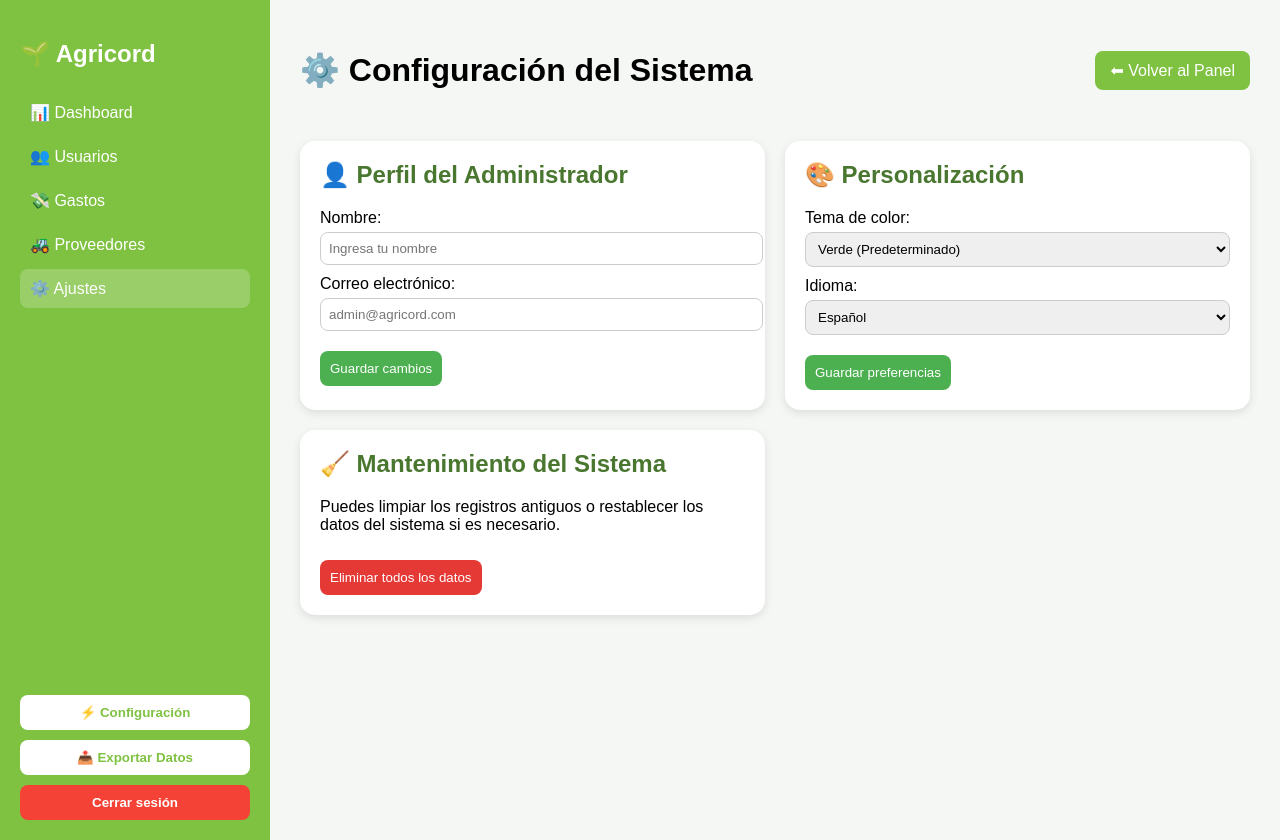
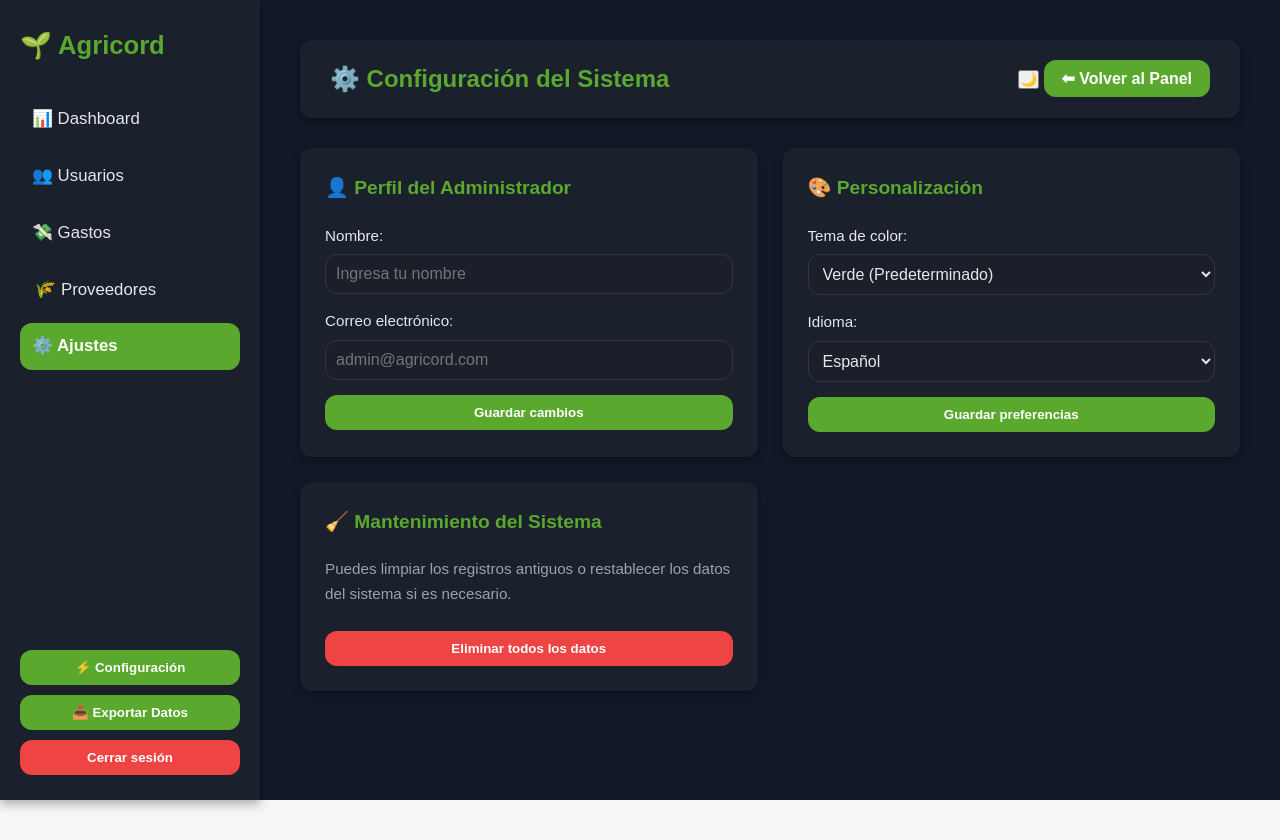
Before and after one commit to Jasa331/ProyectoDEMO, a website: page HTML/ajustes.html in a window 1280 px wide. After the commit the page ends 800 px from the top, so only its background shows below. Drawn offline with Linux system fonts and the light colour scheme.

Commit message:
cambio de css ajustes claro/oscuro, algunos ajustes en html admin

```diff
--- a/HTML/ajustes.html
+++ b/HTML/ajustes.html
@@ -13,11 +13,12 @@
     <h2 class="logo">🌱 Agricord</h2>
     <nav>
       <a href="index_dasboard_admin.html">📊 Dashboard</a>
-      <a href="usuarios.html">👥 Usuarios</a>
+      <a href="#">👥 Usuarios</a>
       <a href="gastos.html">💸 Gastos</a>
-      <a href="proveedores.html">🚜 Proveedores</a>
+      <a href="../HTML/index_proveedor_insumo.html"><i>🌾</i> Proveedores</a>
       <a href="ajustes.html" class="active">⚙️ Ajustes</a>
     </nav>
+
     <div class="acciones">
       <button class="btn-secundario">⚡ Configuración</button>
       <button class="btn-secundario">📤 Exportar Datos</button>
@@ -27,8 +28,13 @@
 
   <main class="contenido">
     <header class="header">
-      <h1>⚙️ Configuración del Sistema</h1>
-      <a href="index_dasboard_admin.html" class="btn-volver">⬅ Volver al Panel</a>
+      <div class="header-left">
+        <h1>⚙️ Configuración del Sistema</h1>
+      </div>
+      <div class="header-right">
+        <button id="themeToggle" title="Cambiar tema">🌙</button>
+        <a href="index_dasboard_admin.html" class="btn-volver">⬅ Volver al Panel</a>
+      </div>
     </header>
 
     <section class="configuracion">
--- a/css/ajustes.css
+++ b/css/ajustes.css
@@ -1,136 +1,258 @@
-body {
-  display: flex;
-  font-family: 'Poppins', sans-serif;
-  background-color: #f4f7f3;
-  margin: 0;
+/* ==================== VARIABLES ==================== */
+:root {
+  --primary: #5AA82E;
+  --primary-dark: #74BE46;
+  --secondary: #F0BE82;
+  --background: #111827;
+  --card: #1A202C;
+  --text-light: #E5E7EB;
+  --text-muted: #9CA3AF;
+  --radius: 12px;
+  --shadow: 0 4px 10px rgba(0, 0, 0, 0.3);
+  --transition: all 0.3s ease;
 }
 
+/* ==================== RESET ==================== */
+* {
+  margin: 0;
+  padding: 0;
+  box-sizing: border-box;
+}
+
+body {
+  font-family: 'Poppins', sans-serif;
+  background: var(--background);
+  color: var(--text-light);
+  display: flex;
+  min-height: 100vh;
+  line-height: 1.6;
+}
+
+/* ==================== SIDEBAR ==================== */
 .sidebar {
-  width: 230px;
-  background-color: #7fc242;
-  color: white;
+  width: 260px;
+  background: var(--card);
+  padding: 25px 20px;
   display: flex;
   flex-direction: column;
-  padding: 20px;
-  min-height: 100vh;
+  justify-content: space-between;
+  position: fixed;
+  top: 0;
+  bottom: 0;
+  left: 0;
+  box-shadow: var(--shadow);
 }
 
-.logo {
-  font-size: 1.5em;
-  margin-bottom: 20px;
+.sidebar .logo {
+  font-size: 1.6rem;
+  color: var(--primary);
+  margin-bottom: 30px;
+  text-align: left;
 }
 
-nav a {
-  display: block;
-  color: white;
+.sidebar nav a {
+  display: flex;
+  align-items: center;
+  gap: 8px;
   text-decoration: none;
-  padding: 10px;
-  border-radius: 8px;
-  margin: 5px 0;
-  transition: background 0.3s;
+  color: var(--text-light);
+  font-size: 1.05rem;
+  padding: 10px 12px;
+  border-radius: var(--radius);
+  margin-bottom: 10px;
+  transition: var(--transition);
 }
 
-nav a:hover, nav a.active {
-  background: rgba(255,255,255,0.2);
+.sidebar nav a:hover,
+.sidebar nav a.active {
+  background: var(--primary);
+  color: white;
+  font-weight: 600;
 }
 
+/* --- Botones del sidebar --- */
 .acciones {
-  margin-top: auto;
   display: flex;
   flex-direction: column;
   gap: 10px;
+  margin-top: auto;
 }
 
-.btn-secundario, .btn-cerrar {
+.acciones button {
+  padding: 10px;
+  border-radius: var(--radius);
   border: none;
-  border-radius: 8px;
-  padding: 10px;
-  font-weight: bold;
   cursor: pointer;
+  font-weight: 600;
+  transition: var(--transition);
 }
 
 .btn-secundario {
-  background: #fff;
-  color: #7fc242;
+  background: var(--primary);
+  color: white;
+}
+
+.btn-secundario:hover {
+  background: var(--primary-dark);
 }
 
 .btn-cerrar {
-  background: #f44336;
+  background: #ef4444;
   color: white;
 }
 
-.contenido {
-  flex: 1;
-  padding: 30px;
+.btn-cerrar:hover {
+  background: #dc2626;
 }
 
+/* ==================== CONTENIDO PRINCIPAL ==================== */
+.contenido {
+  margin-left: 260px;
+  flex: 1;
+  padding: 40px;
+  background: var(--background);
+  display: flex;
+  flex-direction: column;
+  gap: 30px;
+}
+
+/* ==================== HEADER ==================== */
 .header {
   display: flex;
   justify-content: space-between;
   align-items: center;
+  background: var(--card);
+  padding: 20px 30px;
+  border-radius: var(--radius);
+  box-shadow: var(--shadow);
+}
+
+.header h1 {
+  font-size: 1.5rem;
+  color: var(--primary);
 }
 
 .btn-volver {
-  background: #7fc242;
+  background: var(--primary);
   color: white;
-  padding: 10px 15px;
-  border-radius: 8px;
+  padding: 10px 18px;
+  border: none;
+  border-radius: var(--radius);
+  cursor: pointer;
+  font-weight: 600;
   text-decoration: none;
+  transition: var(--transition);
 }
 
+.btn-volver:hover {
+  background: var(--primary-dark);
+}
+
+/* ==================== SECCIONES DE CONFIGURACIÓN ==================== */
 .configuracion {
   display: grid;
-  grid-template-columns: repeat(auto-fit, minmax(320px, 1fr));
-  gap: 20px;
-  margin-top: 30px;
+  grid-template-columns: repeat(auto-fit, minmax(350px, 1fr));
+  gap: 25px;
 }
 
 .card {
-  background: white;
-  border-radius: 15px;
-  box-shadow: 0 3px 10px rgba(0,0,0,0.1);
-  padding: 20px;
+  background: var(--card);
+  border-radius: var(--radius);
+  box-shadow: var(--shadow);
+  padding: 25px;
+  display: flex;
+  flex-direction: column;
+  gap: 15px;
+  transition: var(--transition);
+}
+
+.card:hover {
+  transform: translateY(-3px);
 }
 
 .card h2 {
-  margin-top: 0;
-  color: #4a772f;
+  color: var(--primary);
+  font-size: 1.2rem;
+  margin-bottom: 5px;
 }
 
-label {
-  display: block;
-  margin: 10px 0;
-  font-weight: 500;
+.card p {
+  color: var(--text-muted);
+  margin-bottom: 10px;
+  font-size: 0.95rem;
 }
 
-input, select {
-  width: 100%;
-  padding: 8px;
-  border-radius: 8px;
-  border: 1px solid #ccc;
-  margin-top: 5px;
+.card label {
+  display: flex;
+  flex-direction: column;
+  font-weight: 500;
+  color: var(--text-light);
+  font-size: 0.95rem;
+}
+
+.card input,
+.card select {
+  margin-top: 6px;
+  padding: 10px;
+  border-radius: var(--radius);
+  border: 1px solid #2D3748;
+  background: #1C1F2A;
+  color: var(--text-light);
+  font-size: 1rem;
+  transition: border var(--transition);
+}
+
+.card input:focus,
+.card select:focus {
+  outline: none;
+  border-color: var(--primary);
+}
+
+/* ==================== BOTONES DE LAS CARDS ==================== */
+.btn-guardar,
+.btn-alerta {
+  padding: 10px 18px;
+  border-radius: var(--radius);
+  border: none;
+  font-weight: 600;
+  cursor: pointer;
+  transition: var(--transition);
 }
 
 .btn-guardar {
-  background: #4CAF50;
+  background: var(--primary);
   color: white;
-  border: none;
-  border-radius: 8px;
-  padding: 10px;
-  margin-top: 10px;
-  cursor: pointer;
+}
+
+.btn-guardar:hover {
+  background: var(--primary-dark);
 }
 
 .btn-alerta {
-  background: #e53935;
+  background: #ef4444;
   color: white;
-  border: none;
-  border-radius: 8px;
-  padding: 10px;
-  margin-top: 10px;
-  cursor: pointer;
 }
 
-.btn-guardar:hover, .btn-alerta:hover {
-  opacity: 0.85;
+.btn-alerta:hover {
+  background: #dc2626;
 }
+
+/* ==================== RESPONSIVO ==================== */
+@media (max-width: 900px) {
+  .sidebar {
+    position: relative;
+    width: 100%;
+    flex-direction: row;
+    align-items: center;
+    justify-content: space-between;
+  }
+
+  .contenido {
+    margin-left: 0;
+    padding: 20px;
+  }
+
+  .configuracion {
+    grid-template-columns: 1fr;
+  }
+}
```
Also changed, not shown: HTML/index_dasboard_admin.html (+8 -10 lines).
